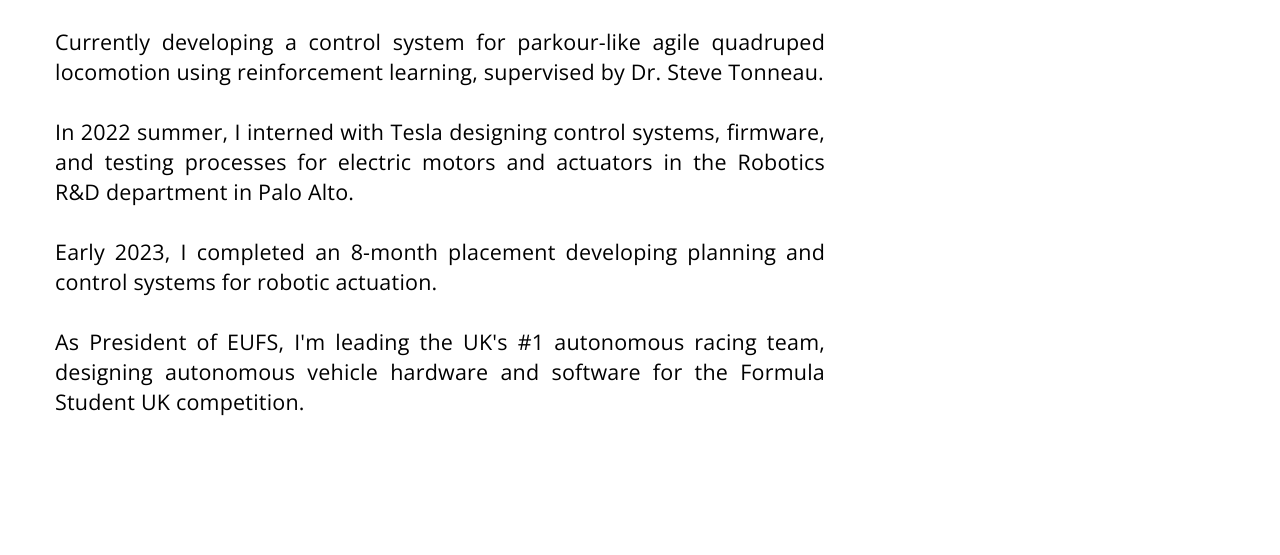
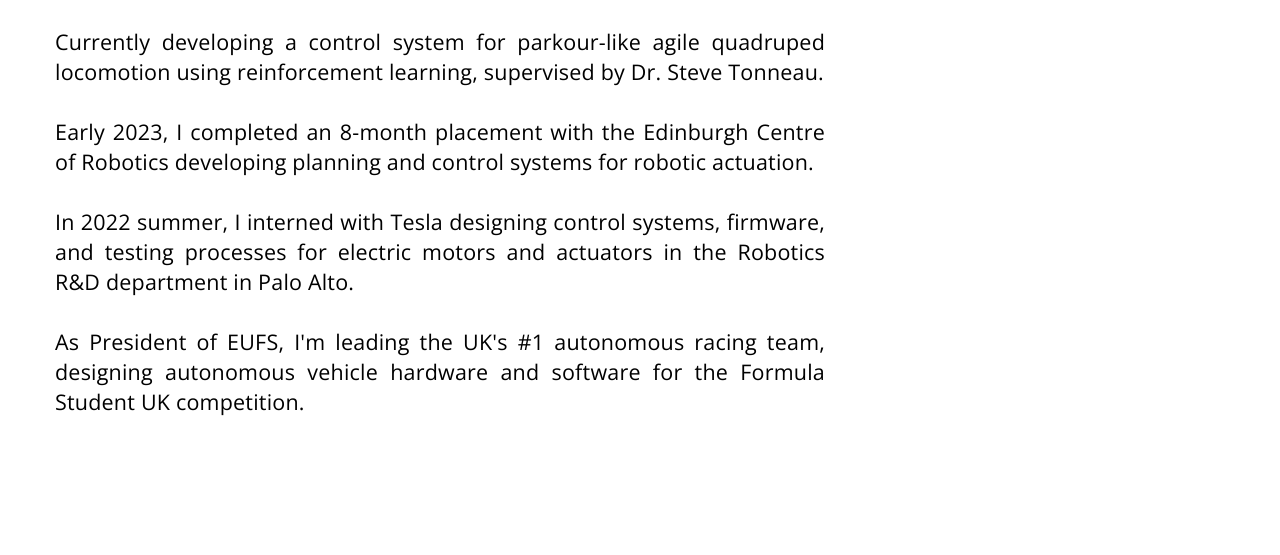
Before and after one commit to sandorfelber/sandorfelber.github.io, a website: page index.html in a window 1280 px wide. Shown: the part 1123-1678 px from the top of the page. Drawn offline with nearby package versions, Linux system fonts and the light colour scheme.

Commit message:
Update index.html

```diff
--- a/index.html
+++ b/index.html
@@ -117,10 +117,10 @@
                     Currently developing a control system for parkour-like agile quadruped locomotion using reinforcement learning, supervised by Dr. Steve Tonneau.
                 </p>
                 <p style="font-size: 21.5px; text-align: justify; font-family: 'Open Sans', sans-serif;">
-                    In 2022 summer, I interned with Tesla designing control systems, firmware, and testing processes for electric motors and actuators in the Robotics R&D department in Palo Alto.
+                    Early 2023, I completed an 8-month placement with the Edinburgh Centre of Robotics developing planning and control systems for robotic actuation.
                 </p>
                 <p style="font-size: 21.5px; text-align: justify; font-family: 'Open Sans', sans-serif;">
-                    Early 2023, I completed an 8-month placement developing planning and control systems for robotic actuation.
+                    In 2022 summer, I interned with Tesla designing control systems, firmware, and testing processes for electric motors and actuators in the Robotics R&D department in Palo Alto.
                 </p>
                 <p style="font-size: 21.5px; text-align: justify; font-family: 'Open Sans', sans-serif;">
                     As President of EUFS, I'm leading the UK's #1 autonomous racing team, designing autonomous vehicle hardware and software for the Formula Student UK competition.
@@ -129,11 +129,6 @@
         </div>
     </div>
 </section>
-
-
-
-
-
 
 <!-- Start Section Portfolio Projects -->
 <section id="portfolio" class="container">
```
